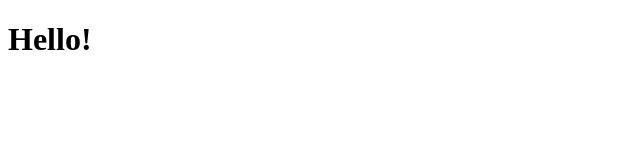
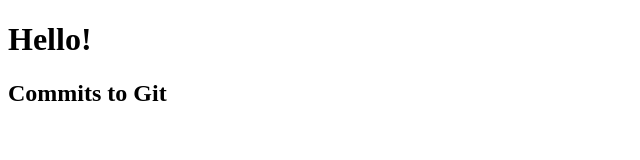
Before and after one commit to Kamali-17/demo-proj, a plain HTML site: page index.html in a window 1280 px wide. Shown: the whole page, without its empty margins (0-640 px from the left). Drawn offline with Linux system fonts and the light colour scheme.

Commit message:
commit change1

```diff
--- a/index.html
+++ b/index.html
@@ -7,5 +7,6 @@
 </head>
 <body>
     <h1>Hello!</h1>
+    <h2>Commits to Git</h2>
 </body>
 </html>
```
